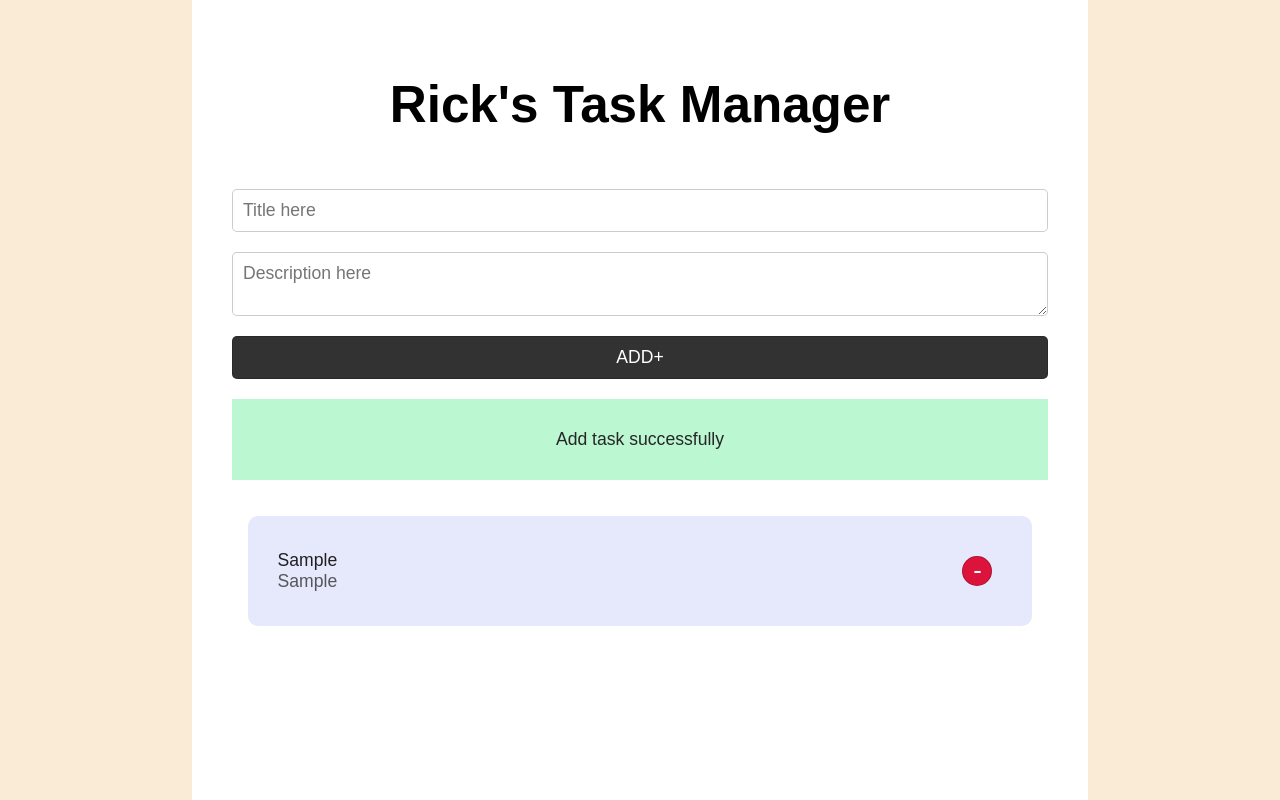
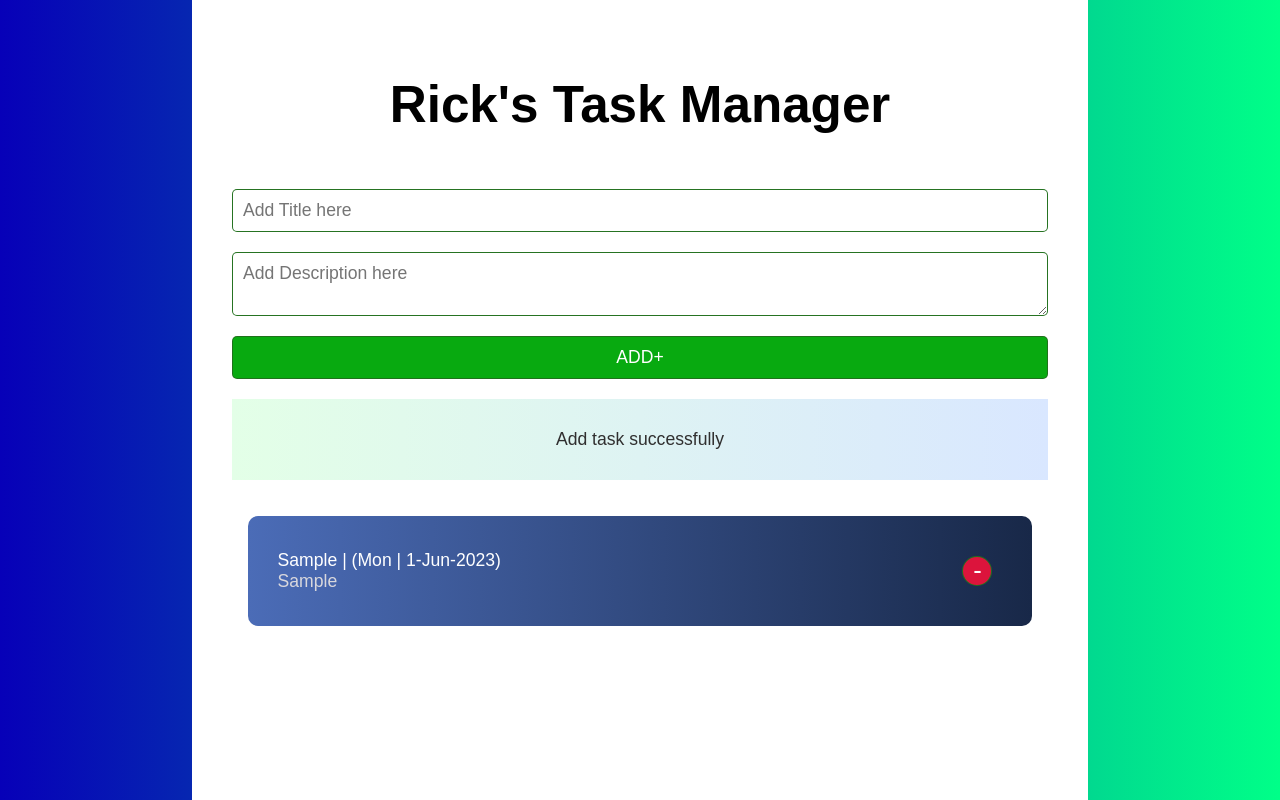
Before and after one commit to rick2k2/task_manager_rick, a plain HTML site: page index.html in a window 1280 px wide. Both pictures are taken after typing "Sample", "Sample" into the empty fields and a click on the button "ADD+". Drawn offline with Linux system fonts and the light colour scheme.

Commit message:
add more design

```diff
--- a/index.html
+++ b/index.html
@@ -11,8 +11,8 @@
     <div class="container">
         <form>
             <h1>rick's task manager</h1>
-            <input type="text" id="title" placeholder="Title here" required/>
-            <textarea id="description" placeholder="Description here" required></textarea>
+            <input type="text" id="title" placeholder="Add Title here" required/>
+            <textarea id="description" placeholder="Add Description here" required></textarea>
             <button type="submit">ADD+</button>
             <span class="message"></span>
         </form>
--- a/index.js
+++ b/index.js
@@ -3,6 +3,16 @@ const description = document.getElementById("description");
 const form = document.querySelector("form");
 const container = document.querySelector(".container");
 const message = document.querySelector(".message");
+const date = new Date();
+const dayList = ["Sun","Mon","Tue","Wed","Thu","Fri","Sat"];
+const monthList = ["Jan","Feb","Mar","Apr","May","Jun","Jul","Aug","Sep","Oct","Nov","Dec"];
+const dn = date.getDay();
+const mn = date.getMonth()+1;
+const month1 = monthList[mn];
+const date1 = date.getDate();
+const fullyear = date.getFullYear();
+const currentdate = `(${dayList[dn]} | ${date1}-${month1}-${fullyear})`;
+
 
 const tasks = localStorage.getItem("tasks") ? JSON.parse(localStorage.getItem("tasks")) : [];
 showAllTasks();
@@ -54,7 +64,7 @@ form.addEventListener("submit", (e) => {
   e.preventDefault();
   removeTasks();
   tasks.push({
-    title: title.value,
+    title: `${title.value} | ${currentdate}`,
     description: description.value,
   });
   localStorage.setItem("tasks",JSON.stringify(tasks));
--- a/style.css
+++ b/style.css
@@ -4,7 +4,7 @@
     box-sizing: border-box;
 }
 body{
-    background-color: antiquewhite;
+    background: linear-gradient(90deg, #0700b8 0%, #00ff88 100%);
 }
 .container{
     background: #fff;
@@ -20,26 +20,26 @@ form{
 }
 input,button,textarea{
     padding: 10px;
-    border: 1px solid rgba(0,0,0,0.2);
+    border: 1px solid rgba(33, 112, 29, 0.975);
     font: 100 1.1rem sans-serif;
     border-radius: 5px;
     outline: none;
     margin:10px;
 }
 button{
-    background-color: rgb(50,50,50);
-    color: #fff;
+    background-color:rgb(8, 170, 16) ;
+    color: #ffffff;
     cursor: pointer;
     transition: all 0.8s;
 }
 button:hover{
-    background-color: rgb(61,9,159);
+    background-color: rgb(61,9,159) !important;
 }
 .task{
-    background-color: rgba(189, 194, 245, 0.372);
+    background: linear-gradient(90deg, #4b6cb7 0%, #182848 100%);
     font: 100 1.1rem sans-serif;
     padding: 30px;
-    color: rgba(0,0,0,0.868);
+    color: rgb(255, 255, 255);
     display: flex;
     align-items: center;
     margin: 2vmax;
@@ -49,7 +49,7 @@ button:hover{
     width: 100%;
 }
 .task span{
-    color: rgba(0,0,0,0.632);
+    color: rgba(227, 224, 224, 0.932);
 }
 .deleteBtn{
     border-radius: 100%;
@@ -59,7 +59,7 @@ button:hover{
     display: flex;
     justify-content: center;
     align-items: center;
-    background-color: crimson;
+    background-color: crimson !important;
 }
 h1{
     font: 700 4vmax sans-serif;
@@ -72,9 +72,9 @@ h1{
 }
 .message{
     font: 100 1.1rem sans-serif;
-    color: rgb(39, 38, 38);
+    color: rgb(48, 47, 47);
     text-align: center;
     padding: 30px;
     margin: 10px;
-    background: rgb(187, 248, 210);
+    background: linear-gradient(90deg, #e3ffe7 0%, #d9e7ff 100%);
 }
```
